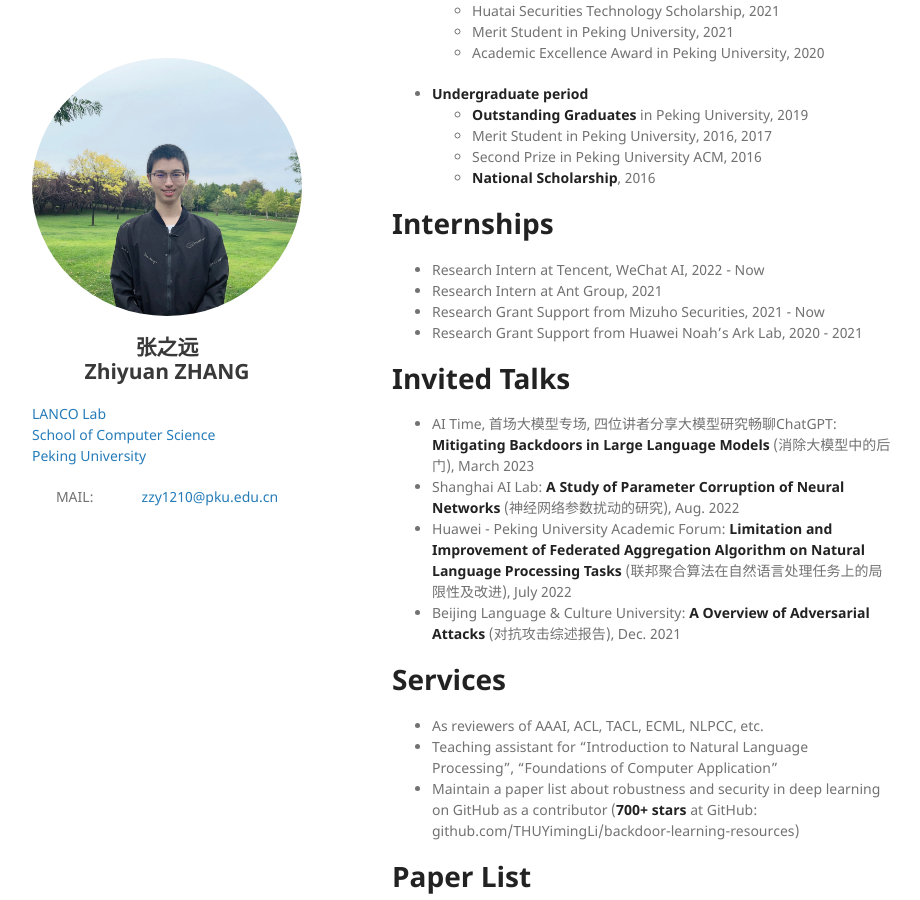
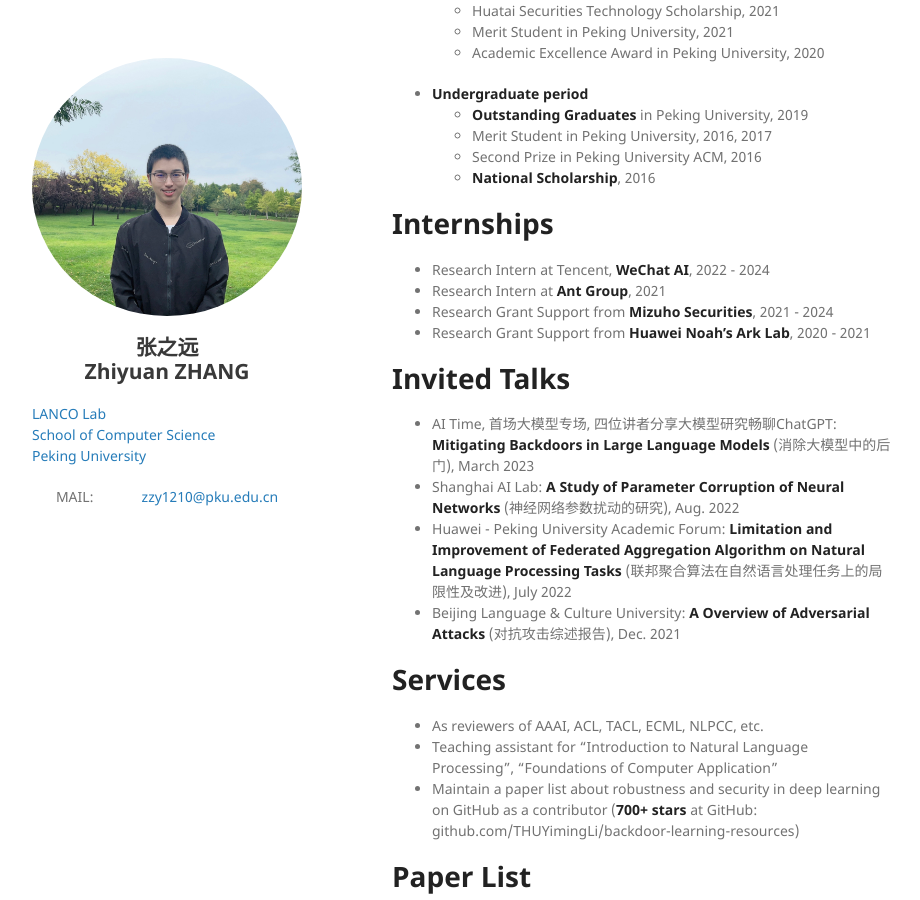
Before and after one commit to pkuzzy/pkuzzy.github.io, a Jekyll site: the page built from index.md, in a window 1280 px wide and 900 px high, scrolled down 3206 px. Shown: the whole window, without its empty margins (178-1098 px from the left). Built offline with Jekyll 4.4.1, drawn with Linux system fonts in a browser that asks for light colours; nearby versions of some CDN libraries; our own code applies the rules of GitHub Pages for plain Markdown files.

Commit message:
Update index.md

```diff
--- a/index.md
+++ b/index.md
@@ -115,10 +115,10 @@ Zhiyuan Zhang has published **28 papers**, including **14 first-author papers**.
   - **National Scholarship**, 2016
 
 # Internships
-- Research Intern at Tencent, WeChat AI, 2022 - Now
-- Research Intern at Ant Group, 2021
-- Research Grant Support from Mizuho Securities, 2021 - Now
-- Research Grant Support from Huawei Noah’s Ark Lab, 2020 - 2021
+- Research Intern at Tencent, **WeChat AI**, 2022 - 2024
+- Research Intern at **Ant Group**, 2021
+- Research Grant Support from **Mizuho Securities**, 2021 - 2024
+- Research Grant Support from **Huawei Noah’s Ark Lab**, 2020 - 2021
 
 # Invited Talks
 - AI Time, 首场大模型专场, 四位讲者分享大模型研究畅聊ChatGPT: **Mitigating Backdoors in Large Language Models** (消除大模型中的后门), March 2023
```
